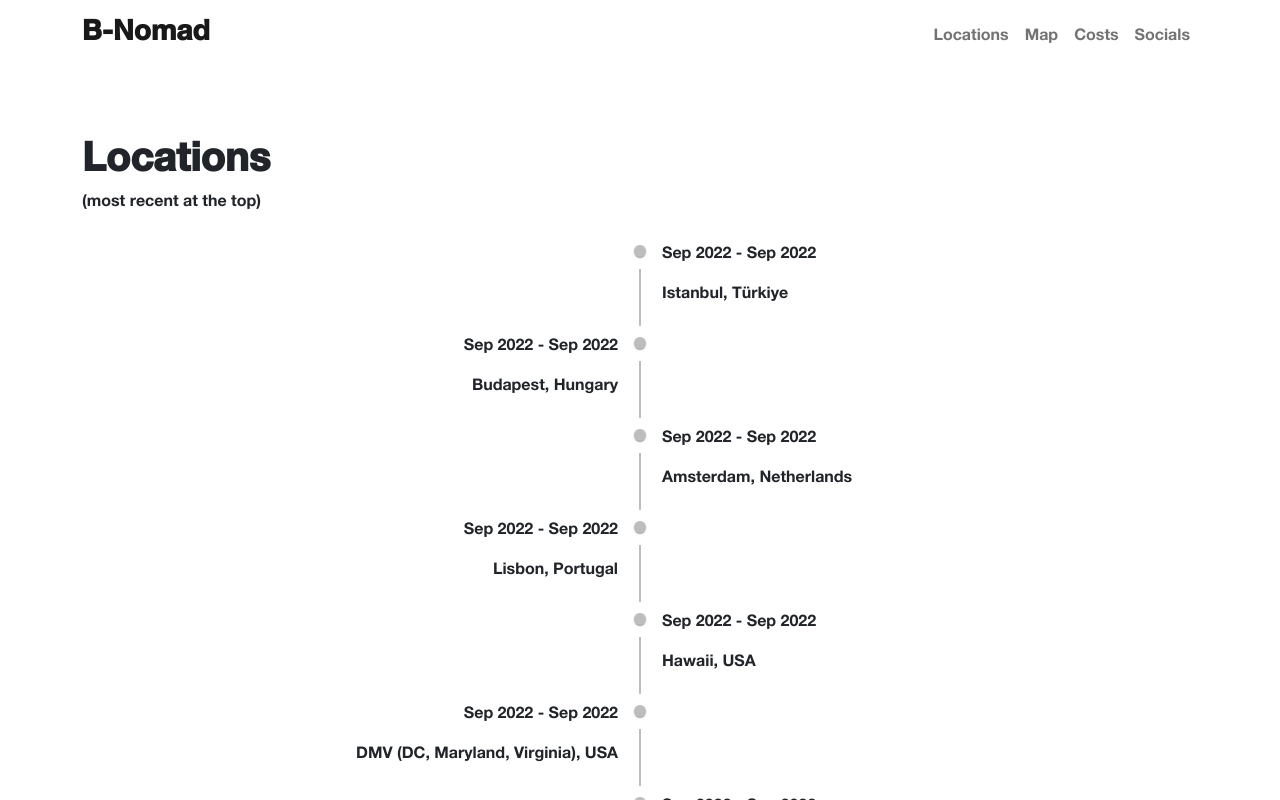
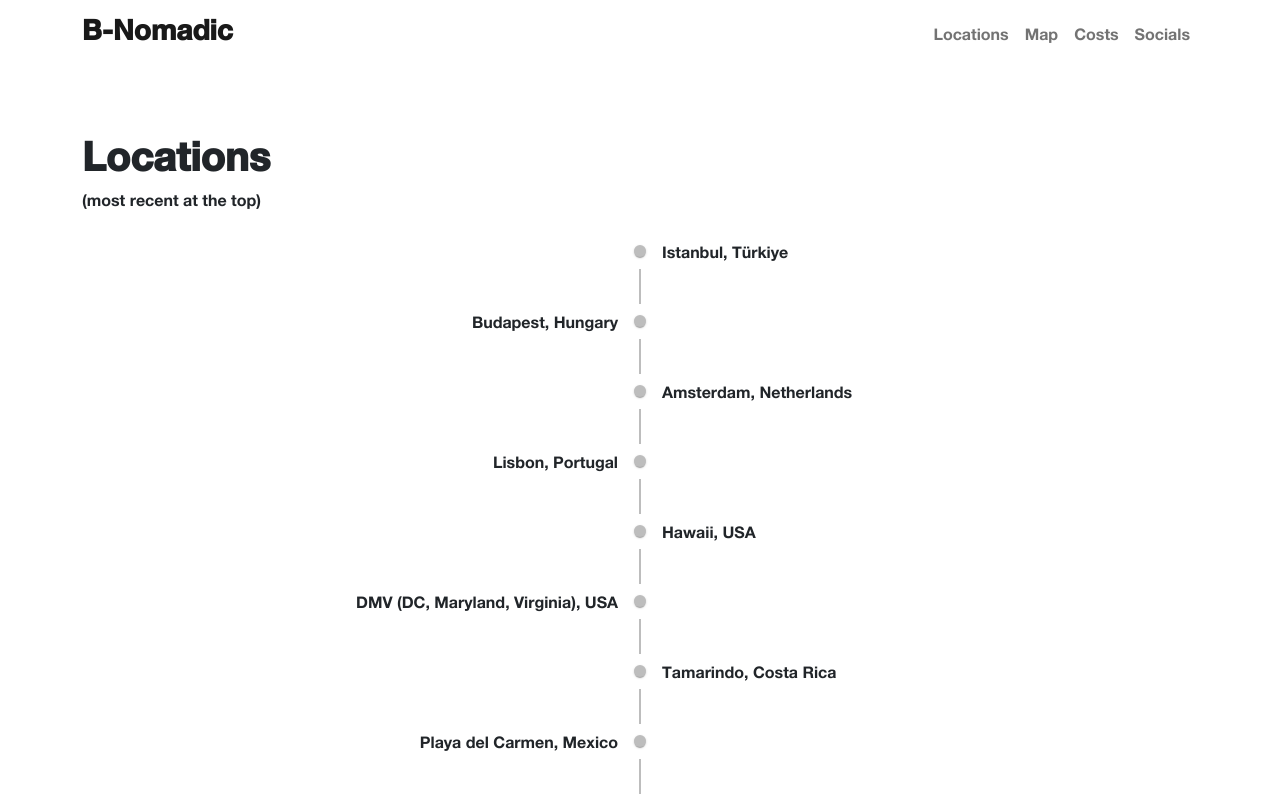
Before and after one commit to acuteengle/digital-nomad, a React (Create React App) app: page /locations in a window 1280 px wide. Shown: the top 800 px of the page. Built offline with nearby package versions, Linux system fonts and the light colour scheme.

Commit message:
home page

```diff
--- a/src/components/NavigationBar.js
+++ b/src/components/NavigationBar.js
@@ -8,7 +8,7 @@ export const NavigationBar = () => (
   >
     <Container>
       <Navbar.Brand href="/">
-        <h3>B-Nomad</h3>
+        <h3>B-Nomadic</h3>
       </Navbar.Brand>
       <Navbar.Toggle aria-controls="basic-navbar-nav" />
       <Navbar.Collapse id="basic-navbar-nav">
--- a/src/views/Home/Home.js
+++ b/src/views/Home/Home.js
@@ -1,3 +1,9 @@
 import React from "react";
 
-export const Home = () => null;
+export const Home = () => {
+  return (
+    <div style={{ height: '85vh', display: 'flex', justifyContent: 'center', alignItems: 'center' }}>
+      <h1>My Journey</h1>
+    </div >
+  )
+};
--- a/src/views/Locations/Locations.js
+++ b/src/views/Locations/Locations.js
@@ -1,5 +1,4 @@
 import React from "react";
-import dayjs from "dayjs";
 import { Container } from "react-bootstrap";
 import Timeline from '@mui/lab/Timeline';
 import TimelineItem from '@mui/lab/TimelineItem';
@@ -21,10 +20,8 @@ export const Locations = () => {
               <TimelineDot />
               {index !== LOCATIONS.length - 1 && <TimelineConnector />}
             </TimelineSeparator>
-            <TimelineContent><div>
-              <p>{`${dayjs(arrivalDay).format('MMM YYYY')} - ${dayjs(departureDay).format('MMM YYYY')}`}</p>
+            <TimelineContent>
               <p>{`${city}, ${country}`}</p>
-            </div>
             </TimelineContent>
           </TimelineItem>
         ))}
```
